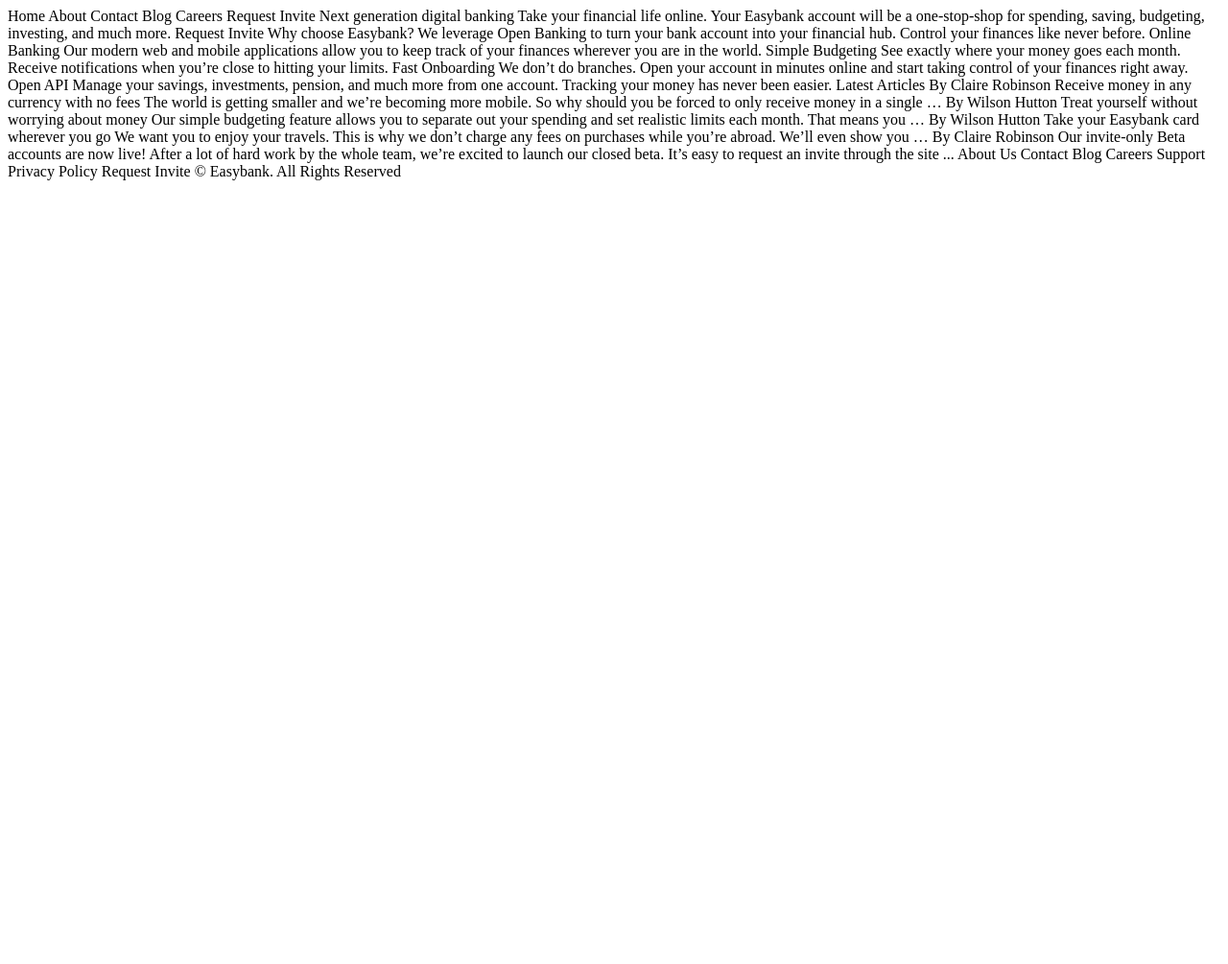
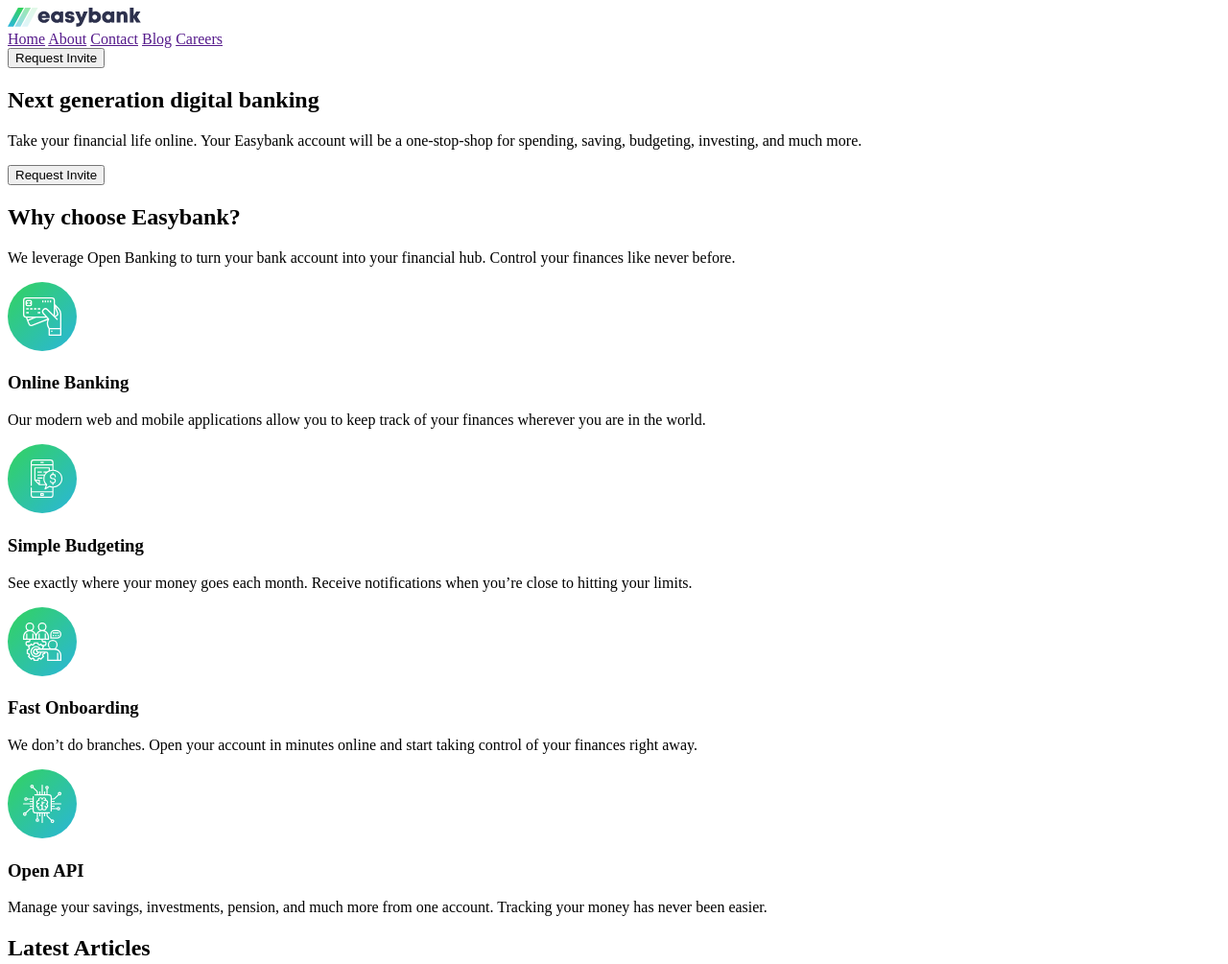
Before and after one commit to Master-Osaro/51_easybank_landing_page, a plain HTML site: page index.html in a window 1280 px wide. Shown: the top 1005 px of the page at 96% size. Before the commit the page ends 800 px from the top, so only its background shows below. Drawn offline with Linux system fonts and the light colour scheme.

Commit message:
Html Structure

```diff
--- a/index.html
+++ b/index.html
@@ -9,82 +9,120 @@
   <title> Easybank landing page | Frontend Mentor</title>
 </head>
 <body>
+<header>
+  <nav>
+    <div class="logo"><img src="./images/logo.svg" alt=""></div>
+    <div class="nav-list">
+      <a href="" class="nav-link">Home</a>
+      <a href="" class="nav-link">About</a>
+      <a href="" class="nav-link">Contact</a>
+      <a href="" class="nav-link">Blog</a>
+      <a href="" class="nav-link">Careers</a>
+    </div>
+    <div class="btn__wrapper">
+      <input type="button" value="Request Invite">
+    </div>
+  </nav>
+</header>
+<main>
+  <section class="section section__hero">
+    <div class="section__hero-text">
+      <h1>Next generation digital banking</h1>
+      <p>Take your financial life online. Your Easybank account will be a one-stop-shop
+        for spending, saving, budgeting, investing, and much more.</p>
+      <button>Request Invite</button>
+    </div>
+    <div class="section__hero-img"></div>
+  </section>
+  <section class="section section__wcu">
+      <h2>Why choose Easybank?</h2>
+      <p>We leverage Open Banking to turn your bank account into your financial hub. Control
+        your finances like never before.</p>
+        <div class="section__wcu-items">
 
-  Home
-  About
-  Contact
-  Blog
-  Careers
+          <div class="section__wcu-item">
+            <img src="./images/icon-online.svg" alt="">
+            <h3>Online Banking</h3>
+            <p>Our modern web and mobile applications allow you to keep track of your finances wherever you are in the world.</p>
+          </div>
+          <div class="section__wcu-item">
+            <img src="./images/icon-budgeting.svg" alt="">
+            <h3>Simple Budgeting</h3>
+            <p>See exactly where your money goes each month. Receive notifications when you’re
+              close to hitting your limits.</p>
+          </div>
+          <div class="section__wcu-item">
+            <img src="./images/icon-onboarding.svg" alt="">
+            <h3>Fast Onboarding</h3>
+            <p>  We don’t do branches. Open your account in minutes online and start taking control
+              of your finances right away.</p>
+          </div>
+          <div class="section__wcu-item">
+            <img src="./images/icon-api.svg" alt="">
+            <h3>Open API</h3>
+            <p> Manage your savings, investments, pension, and much more from one account. Tracking
+              your money has never been easier.</p>
+          </div>
 
-  Request Invite
+        </div>
 
+  </section>
+  <section class="section section__articles">
+    <h2>Latest Articles</h2>
+      <div class="articles">
 
+        <div class="article">
+          <img src="./images/image-currency.jpg" alt="">
+          <h5>By Claire Robinson</h5>
+          <h4>Receive money in any currency with no fees</h4>
+          <p>The world is getting smaller and we’re becoming more mobile. So why should you be
+            forced to only receive money in a single …</p>
+        </div>
 
-  Next generation digital banking
+        <div class="article">
+          <img src="./images/image-restaurant.jpg" alt="">
+          <h5>By Wilson Hutton</h5>
+          <h4>Treat yourself without worrying about money</h4>
+          <p>  Our simple budgeting feature allows you to separate out your spending and set
+            realistic limits each month. That means you …</p>
+        </div>
 
-  Take your financial life online. Your Easybank account will be a one-stop-shop
-  for spending, saving, budgeting, investing, and much more.
+        <div class="article">
+          <img src="./images/image-plane.jpg" alt="">
+          <h5>By Wilson Hutton</h5>
+          <h4>Take your Easybank card wherever you go</h4>
+          <p>  We want you to enjoy your travels. This is why we don’t charge any fees on purchases
+            while you’re abroad. We’ll even show you …</p>
+        </div>
 
-  Request Invite
+        <div class="article">
+          <img src="./images/image-confetti.jpg" alt="">
+          <h5>By Claire Robinson</h5>
+          <h4>Our invite-only Beta accounts are now live!</h4>
+          <p>  After a lot of hard work by the whole team, we’re excited to launch our closed beta.
+            It’s easy to request an invite through the site ...</p>
+        </div>
 
+      </div>
 
-
-  Why choose Easybank?
-
-  We leverage Open Banking to turn your bank account into your financial hub. Control
-  your finances like never before.
-
-  Online Banking
-  Our modern web and mobile applications allow you to keep track of your finances
-  wherever you are in the world.
-
-  Simple Budgeting
-  See exactly where your money goes each month. Receive notifications when you’re
-  close to hitting your limits.
-
-  Fast Onboarding
-  We don’t do branches. Open your account in minutes online and start taking control
-  of your finances right away.
-
-  Open API
-  Manage your savings, investments, pension, and much more from one account. Tracking
-  your money has never been easier.
-
-
-
-  Latest Articles
-
-  By Claire Robinson
-  Receive money in any currency with no fees
-  The world is getting smaller and we’re becoming more mobile. So why should you be
-  forced to only receive money in a single …
-
-  By Wilson Hutton
-  Treat yourself without worrying about money
-  Our simple budgeting feature allows you to separate out your spending and set
-  realistic limits each month. That means you …
-
-  By Wilson Hutton
-  Take your Easybank card wherever you go
-  We want you to enjoy your travels. This is why we don’t charge any fees on purchases
-  while you’re abroad. We’ll even show you …
-
-  By Claire Robinson
-  Our invite-only Beta accounts are now live!
-  After a lot of hard work by the whole team, we’re excited to launch our closed beta.
-  It’s easy to request an invite through the site ...
-
-
-
-  About Us
-  Contact
-  Blog
-  Careers
-  Support
-  Privacy Policy
-
-  Request Invite
-
-  © Easybank. All Rights Reserved
+</section>
+</main>
+<footer>
+  <div class="container">
+    <div class="logo"></div>
+    <div class="social-links">
+      <a href="">About Us</a>
+      <a href="">Contact</a>
+      <a href="">Blog</a>
+      <a href="">Careers</a>
+      <a href="">Support</a>
+      <a href="">Privacy Policy</a>
+    </div>
+    <div class="footer_btn">
+      <button>  Request Invite</button>
+      <p>  © Easybank. All Rights Reserved</p>
+    </div>
+  </div>
+</footer>
 </body>
 </html>
```
